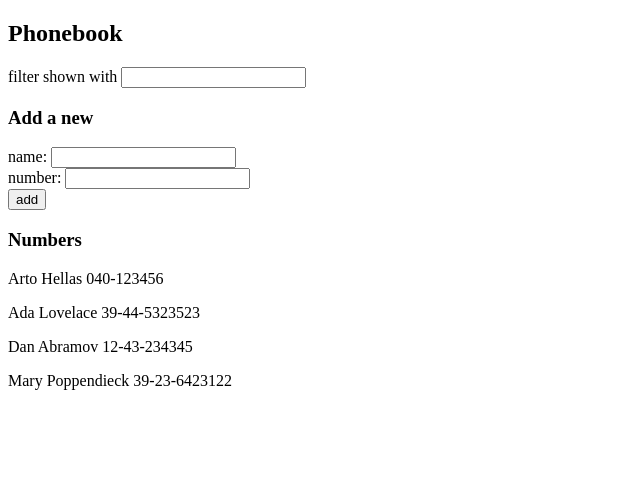
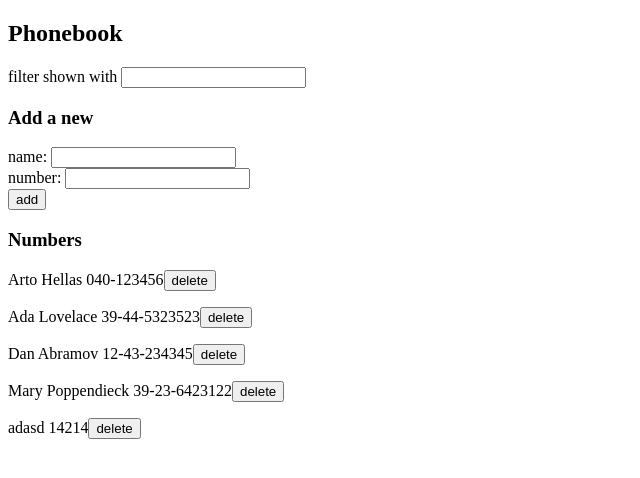
Before and after one commit to Ghjattu/fullstackopen, a React (Create React App) app in the folder part2/phonebook/: page / in a window 1280 px wide. Shown: the top 478 px of the page, without its empty margins (0-640 px from the left). Built offline with nearby package versions, Linux system fonts and the light colour scheme; data requests are answered from the project's data file.

Commit message:
part2 exercises 2.15-2.17

```diff
--- a/part2/phonebook/db.json
+++ b/part2/phonebook/db.json
@@ -19,6 +19,11 @@
       "name": "Mary Poppendieck",
       "number": "39-23-6423122",
       "id": 4
+    },
+    {
+      "name": "adasd",
+      "number": "14214",
+      "id": 5
     }
   ]
 }
--- a/part2/phonebook/src/App.js
+++ b/part2/phonebook/src/App.js
@@ -1,12 +1,22 @@
 import {useEffect, useState} from 'react';
-import axios from "axios";
 import PersonForm from "./components/PersonForm";
 import Person from "./components/Person";
 import Filter from "./components/Filter";
+import service from "./utils";
+
+const checkKeyValue = (first, second) => {
+    const firstKeyList = Object.getOwnPropertyNames(first);
+    for (const key of firstKeyList) {
+        if (first[key] === second[key]) {
+            return true;
+        }
+    }
+    return false;
+};
 
 const checkPersonEqual = (persons, newPerson) => {
     for (let i = 0; i < persons.length; i++) {
-        if (persons[i].number === newPerson.number) {
+        if (checkKeyValue(persons[i], newPerson)) {
             return true;
         }
     }
@@ -14,16 +24,16 @@ const checkPersonEqual = (persons, newPerson) => {
 };
 
 const filter = (persons, filterText) => {
-    const filterPerson = [];
+    const filterPersons = [];
     filterText = filterText.toLowerCase();
     for (let i = 0; i < persons.length; i++) {
         if (persons[i].name.toLowerCase().indexOf(filterText) !== -1 ||
             persons[i].number.toLowerCase().indexOf(filterText) !== -1) {
-            filterPerson.push(persons[i]);
+            filterPersons.push(persons[i]);
         }
     }
-    return filterPerson;
-}
+    return filterPersons;
+};
 
 const App = () => {
     const [persons, setPersons] = useState([]);
@@ -32,9 +42,9 @@ const App = () => {
     const [filterText, setFilterText] = useState('');
 
     useEffect(() => {
-        axios.get('http://localhost:3001/persons')
-            .then(response => setPersons(response.data));
-    });
+        service.getAll()
+            .then(initialPersons => setPersons(initialPersons));
+    }, []);
 
     const handleNameChange = (e) => {
         setNewName(e.target.value);
@@ -48,6 +58,15 @@ const App = () => {
         setFilterText(e.target.value);
     };
 
+    const handleDeleteClick = (idx) => {
+        const filterPersons = filter(persons, filterText);
+        const deleteId = filterPersons[idx].id;
+        if (window.confirm(`Delete ${filterPersons[idx].name} ?`)) {
+            service.deleteById(deleteId)
+                .then(() => setPersons(persons.filter(person => person.id !== deleteId)));
+        }
+    };
+
     const handleSubmit = (e) => {
         e.preventDefault();
         const newPerson = {
@@ -56,9 +75,10 @@ const App = () => {
             id: persons.length + 1
         };
         if (checkPersonEqual(persons, newPerson)) {
-            alert(`${newNumber} is already added to phonebook`);
+            alert(`${newNumber} or ${newName} is already added to phonebook`);
         } else {
-            setPersons(persons.concat(newPerson));
+            service.create(newPerson)
+                .then(returnedPerson => setPersons(persons.concat(returnedPerson)));
         }
         setNewName('');
         setNewNumber('');
@@ -75,7 +95,7 @@ const App = () => {
                         handleNumberChange={handleNumberChange}/>
 
             <h3>Numbers</h3>
-            <Person persons={filter(persons, filterText)}/>
+            <Person persons={filter(persons, filterText)} onClick={(idx) => handleDeleteClick(idx)}/>
         </div>
     );
 };
--- a/part2/phonebook/src/components/Person.js
+++ b/part2/phonebook/src/components/Person.js
@@ -2,7 +2,12 @@ const Person = (props) => {
     return (
         <div>
             {
-                props.persons.map(person => <p key={person.id}>{person.name} {person.number}</p>)
+                props.persons.map((person, idx) =>
+                    <p key={person.id}>
+                        {person.name} {person.number}
+                        <button onClick={() => props.onClick(idx)}>delete</button>
+                    </p>
+                )
             }
         </div>
     );
--- /dev/null
+++ b/part2/phonebook/src/utils.js
@@ -0,0 +1,30 @@
+import axios from "axios";
+
+const baseUrl = 'http://localhost:3001/persons';
+
+const getAll = () => {
+    return axios.get(baseUrl)
+        .then(res => res.data);
+};
+
+const create = (newPerson) => {
+    return axios.post(baseUrl, newPerson)
+        .then(res => res.data);
+};
+
+const update = (id, newPerson) => {
+    return axios.put(`${baseUrl}/${id}`, newPerson)
+        .then(res => res.data);
+};
+
+const deleteById = (id) => {
+    return axios.delete(`${baseUrl}/${id}`)
+        .then(res => res.data);
+};
+
+export default {
+    getAll,
+    create,
+    update,
+    deleteById
+}
```
